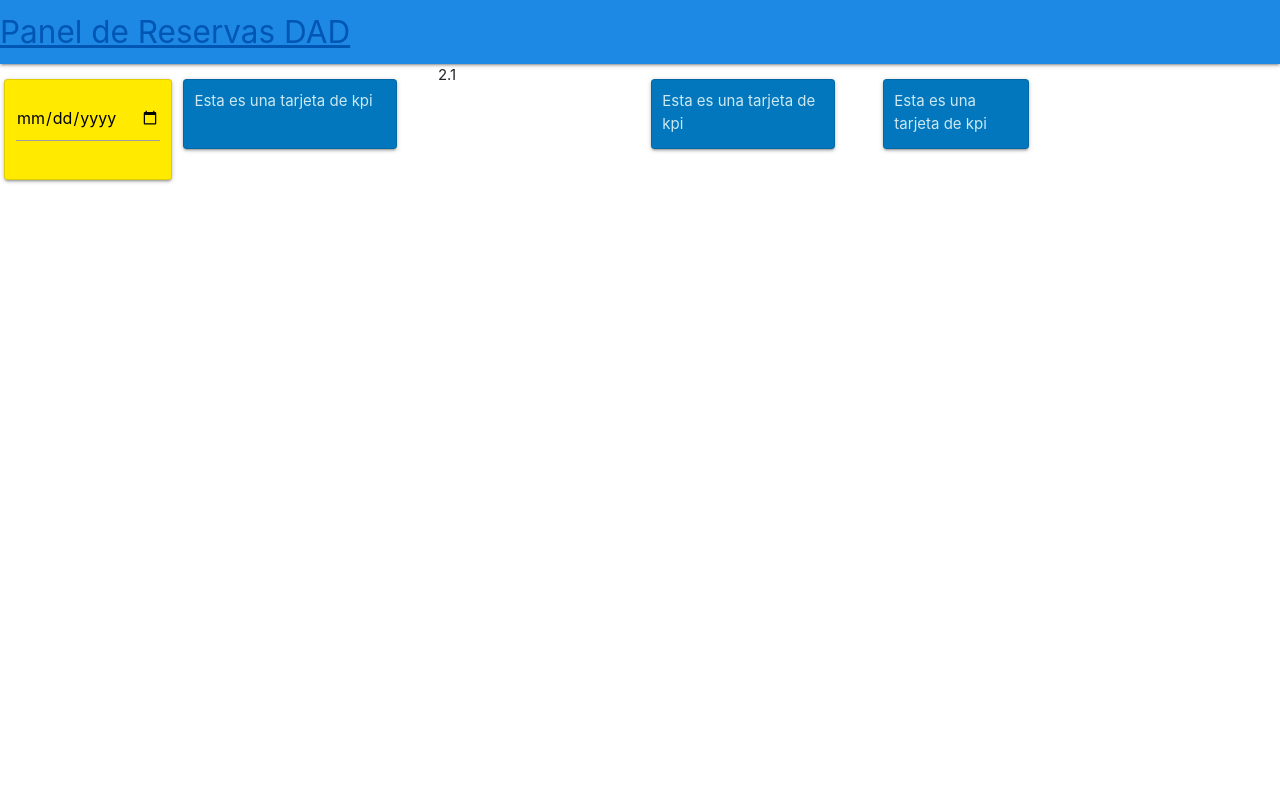
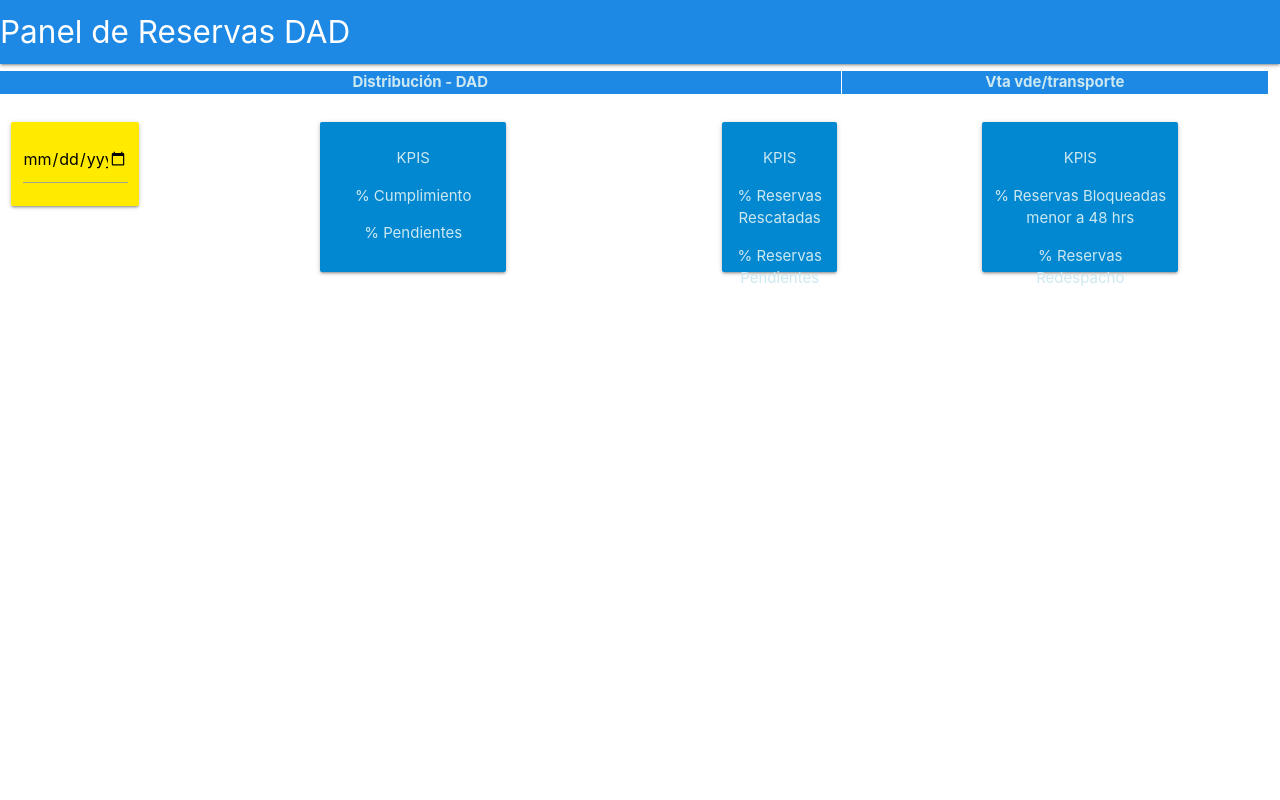
Before and after one commit to marioalbornoz/panelReservasFront, a React (Create React App) app: page / in a window 1280 px wide. Shown: the top 800 px of the page. Built offline with nearby package versions, Linux system fonts and the light colour scheme; no server answers.

Commit message:
mejoras en css

```diff
--- a/src/App.css
+++ b/src/App.css
@@ -61,7 +61,7 @@
 .react-flow__node-default, .react-flow__node-input, .react-flow__node-output {
 	padding: 8px !important;
 	border-radius: 23px !important;
-	width: 10% !important;
+	/* width: 9% !important; */
 	font-size: 12px;
 	color: #222;
 	text-align: center !important;
@@ -76,7 +76,32 @@
 }
 
 .tarjeta{
-  height: 70px;
+  margin-right: 5px;
+  height: 150px;
   padding: 10px;
   color: #cce8f0;
+  /* display: flex; */
+  /* align-items: center; */
+  text-align: center;
 }
+
+.titles {
+  margin-top: 6px !important;
+}
+.flag{
+  margin: 1px;
+  /* margin: 0px; */
+  color: #cce8f0;
+  font-weight: bold;
+  text-align: center;
+  border-width: 8px !important;
+  border-color: brown !important;
+
+  /* border-width: 5px; */
+}
+.row .col.s8 {
+	width: 65.6666666667%;
+	margin-left: auto;
+	left: auto;
+	right: auto;
+}
--- a/src/App.js
+++ b/src/App.js
@@ -4,7 +4,7 @@ import { Navbar } from './components/Navbar';
 import StockProvider from './context/StockContext';
 import TotalProvider from './context/TotalContext';
 
-import 'react-calendar/dist/Calendar.css';
+// import 'react-calendar/dist/Calendar.css';
 import Calendar from './components/Calendar';
 import { Kpi } from './components/Kpi';
 
@@ -17,30 +17,44 @@ function App() {
 
         <HorizontalFlow />
       </div> */}
+      <TotalProvider>
+        <StockProvider>
+          <div className="row titles">
+            <div className="col s8 blue darken-1 flag dad">Distribución - DAD</div>
+            <div className="col s4 blue darken-1 flag vta">Vta vde/transporte</div>
+          </div>
           <div className="row">
             <div className="col s5 m-2">
               <Calendar />
-          <div className="col s7">
-            <Kpi />
+              <div className="col s4"></div>
+              <div className="col s5">
+                <Kpi primero="Cumplimiento" segundo="Pendientes" />
               </div>
             </div>
 
             <div className="col s4">
               <div className="row">
-            <div className="col s5">2.1</div>
-            <div className="col s7 m-2">
-              <Kpi />
+                <div className="col s5"></div>
+                <div className="col s4">
+                  <Kpi
+                    primero="Reservas Rescatadas"
+                    segundo="Reservas Pendientes"
+                  />
+                </div>
+                <div className="col s3"></div>
               </div>
             </div>
-        </div>
+
             <div className="col s3 m-2">
-          <div className="col s5">
-            <Kpi />
+              <div className="col s9">
+                <Kpi
+                  primero="Reservas Bloqueadas menor a 48 hrs"
+                  segundo="Reservas Redespacho"
+                />
               </div>
             </div>
+
           </div>
-      <TotalProvider>
-        <StockProvider>
           <div className="row">
             <div className="col s12">
               <Diagrams />
--- a/src/components/Calendar.jsx
+++ b/src/components/Calendar.jsx
@@ -1,10 +1,28 @@
+import axios from 'axios';
 import React, { useState } from 'react';
+import { useEffect } from 'react';
+import Config from '../utils/Config';
 
 
 
 function Calendar() {
   const [value, onChange] = useState(new Date());
   const [date, setDate] = useState();
+
+  useEffect(()=>{
+    console.log(`${date} desde el useEffect`);
+    const enviarDate = async () =>{
+        try {
+          const res = await axios(`${Config.urlBase}ok/${date}`);
+          console.log(res.data.date);
+        } catch (error) {
+          if(error.status !== 401){
+            console.log(`Error al enviar la fecha`);
+          }
+        }
+    }
+    enviarDate();
+  }, [date])
 
   const handleChange = (e) => {
     e.preventDefault();
@@ -21,14 +39,14 @@ function Calendar() {
   }
 
   return (
-    <div className="card col s5 yellow accent-3">
+    <div className="card col s3 yellow accent-3">
       <form className="input-field">
         <p>
           <input
             type="date"
             name="fechacita"
             min="2010-02-20"
-            max={`${value.getFullYear()}-${value.getMonth()+1 < 10 ? `0${value.getMonth()+1}` : value.getMonth()+1 }-${value.getUTCDate() }`}
+            max={`${value.getFullYear()}-${value.getMonth()+1 < 10 ? `0${value.getMonth()+1}` : value.getMonth()+1 }-${value.getUTCDate() -1 }`}
             onChange={handleChange}
             className="validate"
           />
--- a/src/components/Diagrams.jsx
+++ b/src/components/Diagrams.jsx
@@ -3,7 +3,7 @@ import { useContext } from "react";
 import { Spinner } from "react-bootstrap";
 import ReactFlow from "react-flow-renderer";
 import { TotalContext } from "../context/TotalContext";
-import 'bootstrap/dist/css/bootstrap.min.css';
+// import 'bootstrap/dist/css/bootstrap.min.css';
 import { StockContext } from "../context/StockContext";
 
 
@@ -36,7 +36,7 @@ export const Diagrams = () => {
       sourcePosition: 'right',
       targetPosition: 'left',
       data: { label: <>Reservas ok <br /> <p>{reservasok ? reservasok : <Spinner animation="border" variant="secondary" />}</p></>},
-      position: { x: 210, y: 100 },
+      position: { x: 280, y: 100 },
       draggable: false
     },
     {
@@ -44,7 +44,7 @@ export const Diagrams = () => {
       sourcePosition: 'right',
       targetPosition: 'left',
       data: { label: <>Reservas Pendientes <p>{reservaspendientes ? reservaspendientes : <Spinner animation="border" variant="danger" />}</p></> },
-      position: { x: 210, y: 260 },
+      position: { x: 280, y: 260 },
     },
     // {
     //   id: 'horizontal-4',
@@ -58,77 +58,77 @@ export const Diagrams = () => {
       sourcePosition: 'right',
       targetPosition: 'left',
       data: { label: <>Pendiente Bodega<p>{pendientesproveedor? pendientesproveedor : <Spinner animation="border" variant="dark" />}</p></> },
-      position: { x: 380, y: 200 },
+      position: { x: 550, y: 200 },
     },
     {
       id: 'horizontal-6',
       sourcePosition: 'right',
       targetPosition: 'left',
       data: { label: <>Pendiente Provedor<p>{prendientesbodegas ? prendientesbodegas:<Spinner animation="border" variant="info" />}</p></> },
-      position: { x: 380, y: 330 },
+      position: { x: 550, y: 330 },
     },
     {
       id: 'horizontal-7',
       sourcePosition: 'right',
       targetPosition: 'left',
       data: { label: 'Node 7' },
-      position: { x: 550, y: 150 },
+      position: { x: 900, y: 150 },
     },
     {
       id: 'horizontal-8',
       sourcePosition: 'right',
       targetPosition: 'left',
       data: { label: '8' },
-      position: { x: 750, y: 270 },
+      position: { x: 1200, y: 270 },
     },
     {
       id: 'horizontal-9',
       sourcePosition: 'right',
       targetPosition: 'left',
       data: { label: '9' },
-      position: { x: 750, y: 330 },
+      position: { x: 1200, y: 330 },
     },
     {
       id: 'horizontal-19',
       sourcePosition: 'right',
       targetPosition: 'left',
       data: { label: <>Reservas rescatadas <p>{reservasresctadas? reservasresctadas :   <Spinner animation="border" variant="danger" />}</p></> },
-      position: { x: 580, y: 300 },
+      position: { x: 900, y: 300 },
     },
     {
       id: 'horizontal-20',
       sourcePosition: 'right',
       targetPosition: 'left',
       data: { label: <>Reservas informadas como pendientes <p>{reservasinfopendientes ? reservasinfopendientes : <Spinner animation="border" variant="warning" />}</p></> },
-      position: { x: 580, y: 400 },
+      position: { x: 900, y: 400 },
     },
     {
       id: 'horizontal-21',
       sourcePosition: 'right',
       targetPosition: 'left',
       data: { label: '21' },
-      position: { x: 750, y: 400 },
+      position: { x: 1200, y: 400 },
     },
     {
       id: 'horizontal-22',
       sourcePosition: 'right',
       targetPosition: 'left',
       data: { label: '22' },
-      position: { x: 750, y: 450 },
+      position: { x: 1200, y: 450 },
     },
     {
       id: 'horizontal-23',
       sourcePosition: 'right',
       targetPosition: 'left',
       data: { label: '23' },
-      position: { x: 950, y: 380 },
+      position: { x: 1500, y: 380 },
     },
     {
       id: 'horizontal-24',
       sourcePosition: 'right',
       targetPosition: 'left',
       data: { label: '24' },
-      position: { x: 950, y: 450 },
+      position: { x: 1500, y: 450 },
     },
 
     {
--- a/src/components/Kpi.jsx
+++ b/src/components/Kpi.jsx
@@ -1,9 +1,11 @@
 import React from 'react'
 
-export const Kpi = () => {
+export const Kpi = ({primero, segundo}) => {
     return (
-      <div className="card light-blue darken-3 tarjeta">
-        Esta es una tarjeta de kpi
+      <div className="card light-blue darken-2 tarjeta">
+        <p>KPIS</p>
+        <p>% {primero}</p>
+        <p>% {segundo}</p>
       </div>
     );
 }
--- a/src/components/Navbar.jsx
+++ b/src/components/Navbar.jsx
@@ -5,7 +5,7 @@ export const Navbar = () => {
     return (
       <nav>
         <div className="nav-wrapper  blue darken-1">
-          <a href="!#" className="brand-logo">
+          <a href="!#" className="brand-logo ml-1">
             Panel de Reservas DAD
           </a>
           {/* <ul id="nav-mobile" className="right hide-on-med-and-down">
--- a/src/utils/Config.js
+++ b/src/utils/Config.js
@@ -1,6 +1,7 @@
 class Config{
     static totalesUrl = "http://localhost:3001/api/contador/";
-    static bodegaUrl = "http://localhost:3001/api/contador/bodega"
+    static bodegaUrl = "http://localhost:3001/api/contador/bodega";
+    static urlBase = "http://localhost:3001/api/contador/";
 }
 
 
```
Lines whose indentation alone changed are shown as unchanged.
